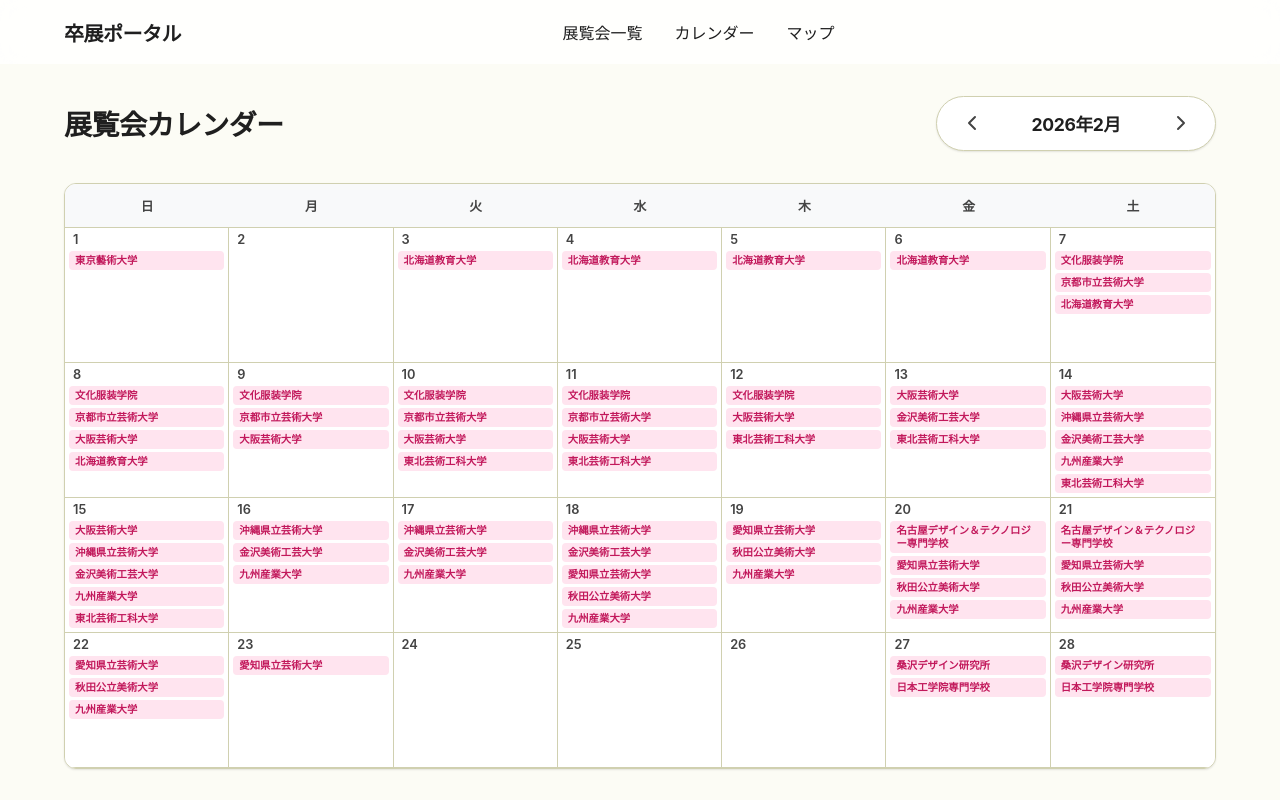
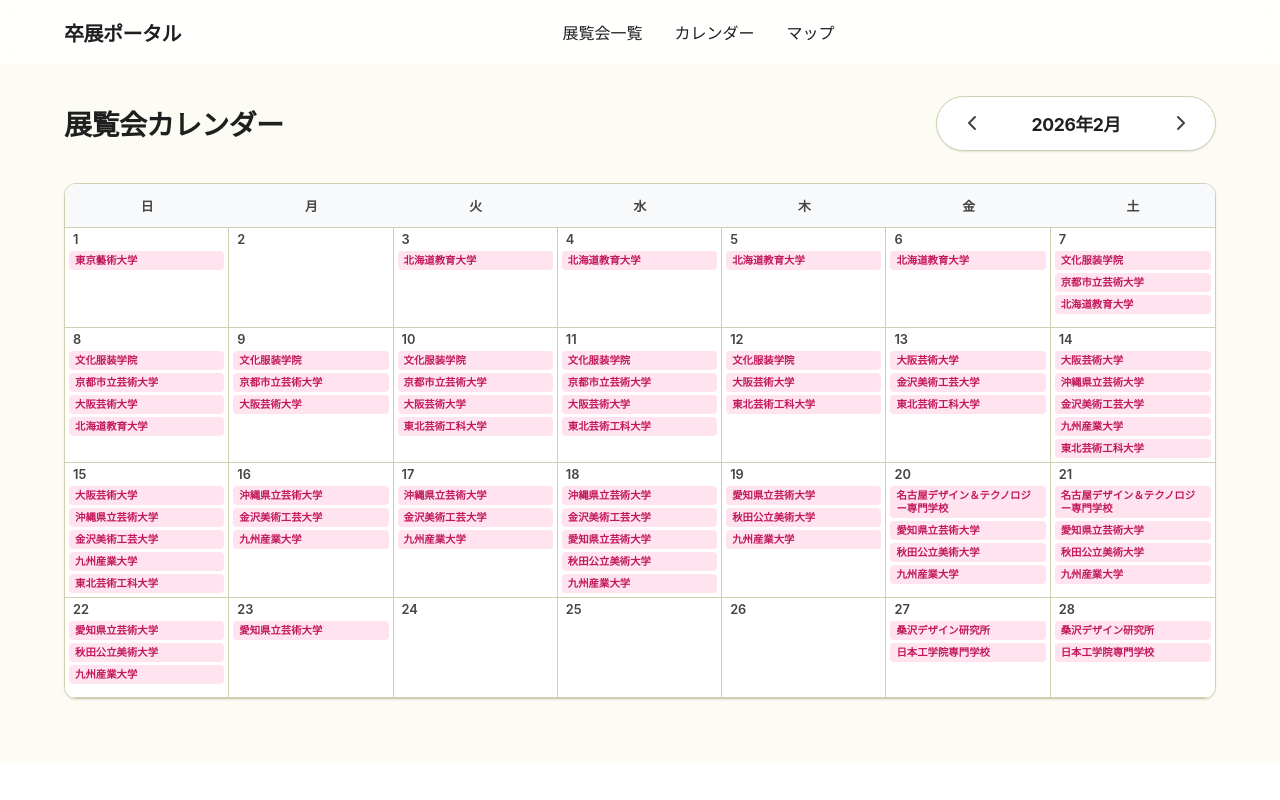
Before and after one commit to abogadoatusi/graduation-exhibitions, a Next.js app: page /calendar in a window 1280 px wide. Shown: the top 800 px of the page. Built offline with nearby package versions, Linux system fonts and the light colour scheme.

Commit message:
Fix: Remove grid-auto-rows to fix calendar alignment

```diff
--- a/app/calendar/page.module.css
+++ b/app/calendar/page.module.css
@@ -89,8 +89,6 @@
 .daysGrid {
     display: grid;
     grid-template-columns: repeat(7, 1fr);
-    /* Ensure rows track content size automatically */
-    grid-auto-rows: 1fr;
 }
 
 .dayCell {
```
